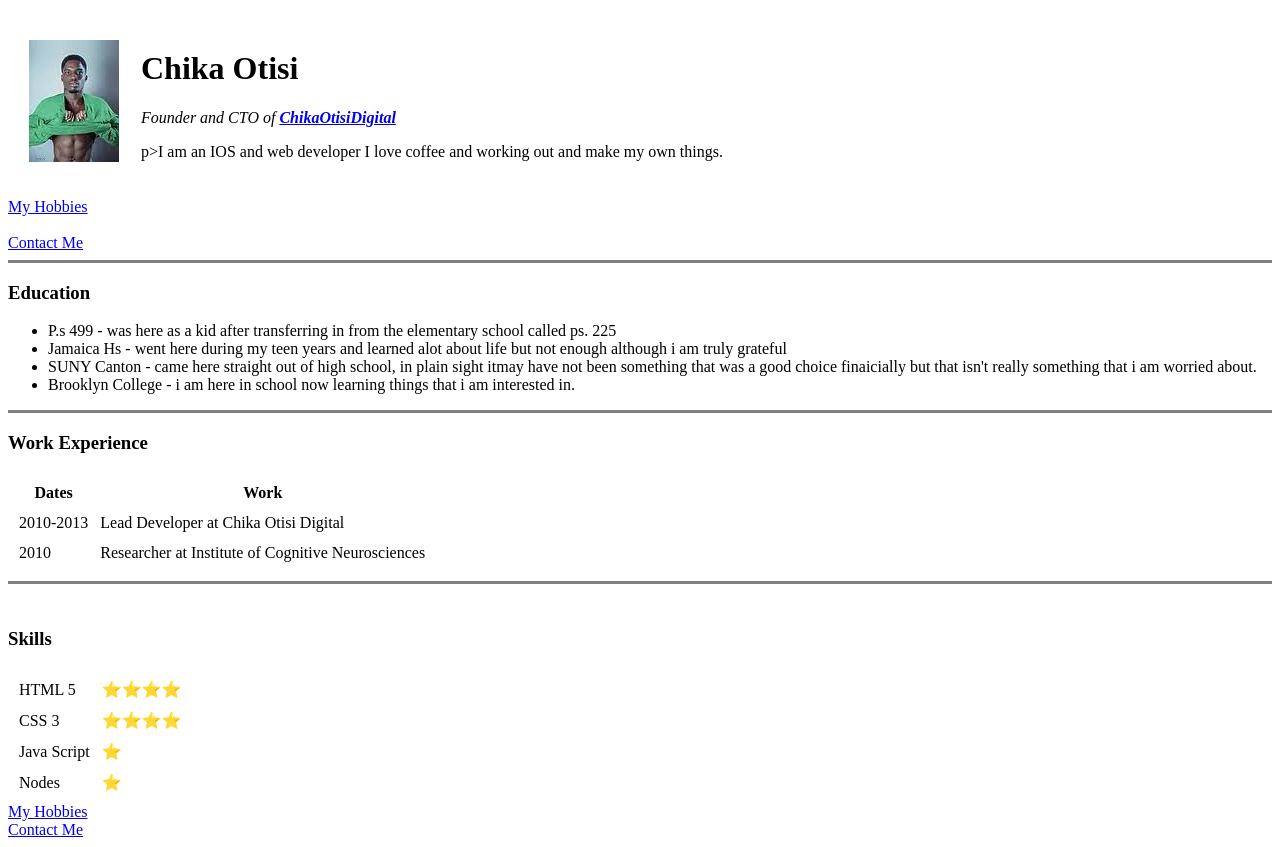
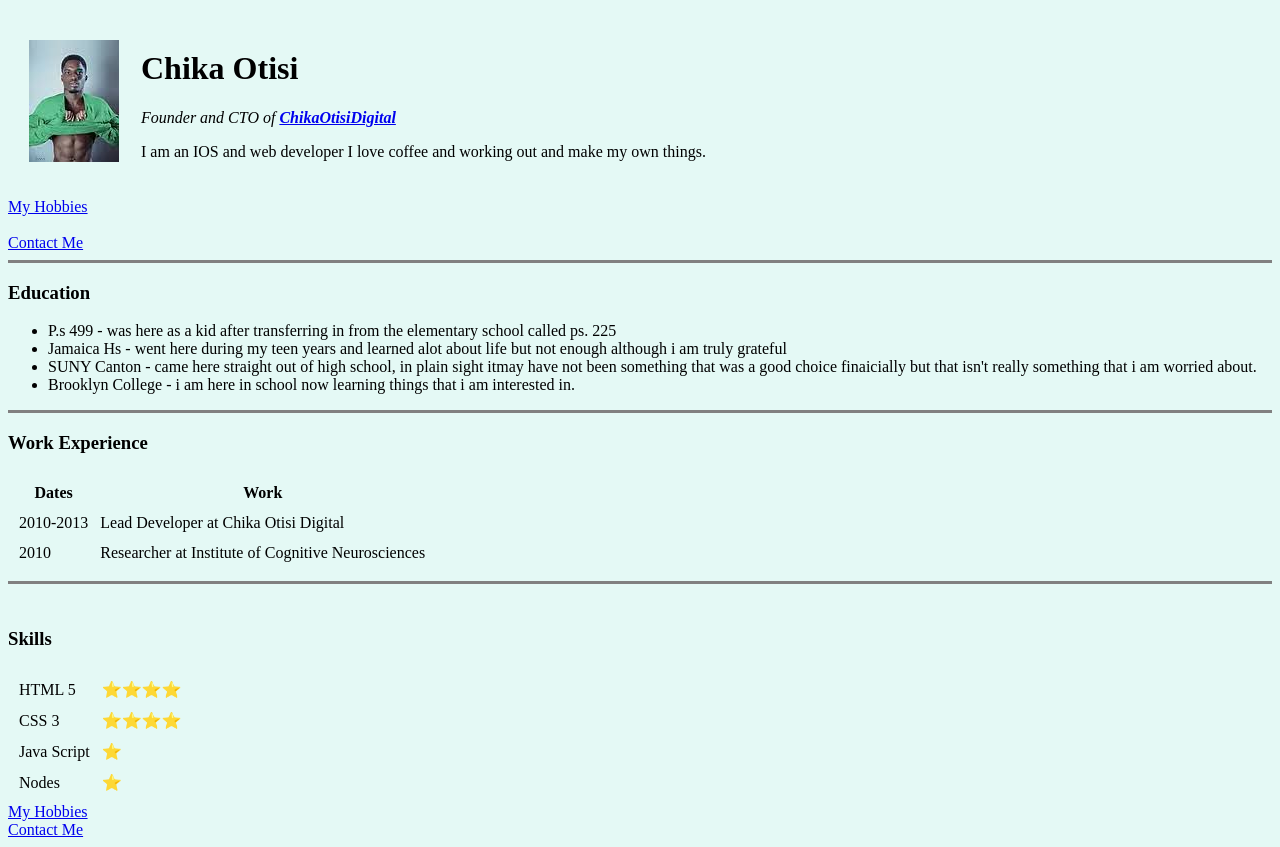
Before and after one commit to chika693/cv, a plain HTML site: page index.html in a window 1280 px wide. Drawn offline with Linux system fonts and the light colour scheme.

Commit message:
made error changes removed the "p>"
Previous update had to change company name(forgot to mention)

```diff
--- a/index.html
+++ b/index.html
@@ -5,7 +5,7 @@
 	<meta charset="utf-8">
 	<title> 😎 Chika's Personal Site</title>
 </head>
-<body>
+<body style="background-color: #e4f9f5;">
 	<!-- you can actually go on google or facebook and other social media and right click on the inmage, and then copy the image address.
 
 		now for say that we don't want to rely on the internet to be able to display our photo:
@@ -39,7 +39,7 @@
 			<td>
 				<h1>Chika Otisi</h1>
 				<p><em>Founder and CTO of <strong><a href="#">ChikaOtisiDigital</a></strong></em></p>
-				p>I am an IOS and web developer I love coffee and working out and make my own things.</p>
+				I am an IOS and web developer I love coffee and working out and make my own things.</p>
 			</td>
 		</tr>
 	</table>
```
